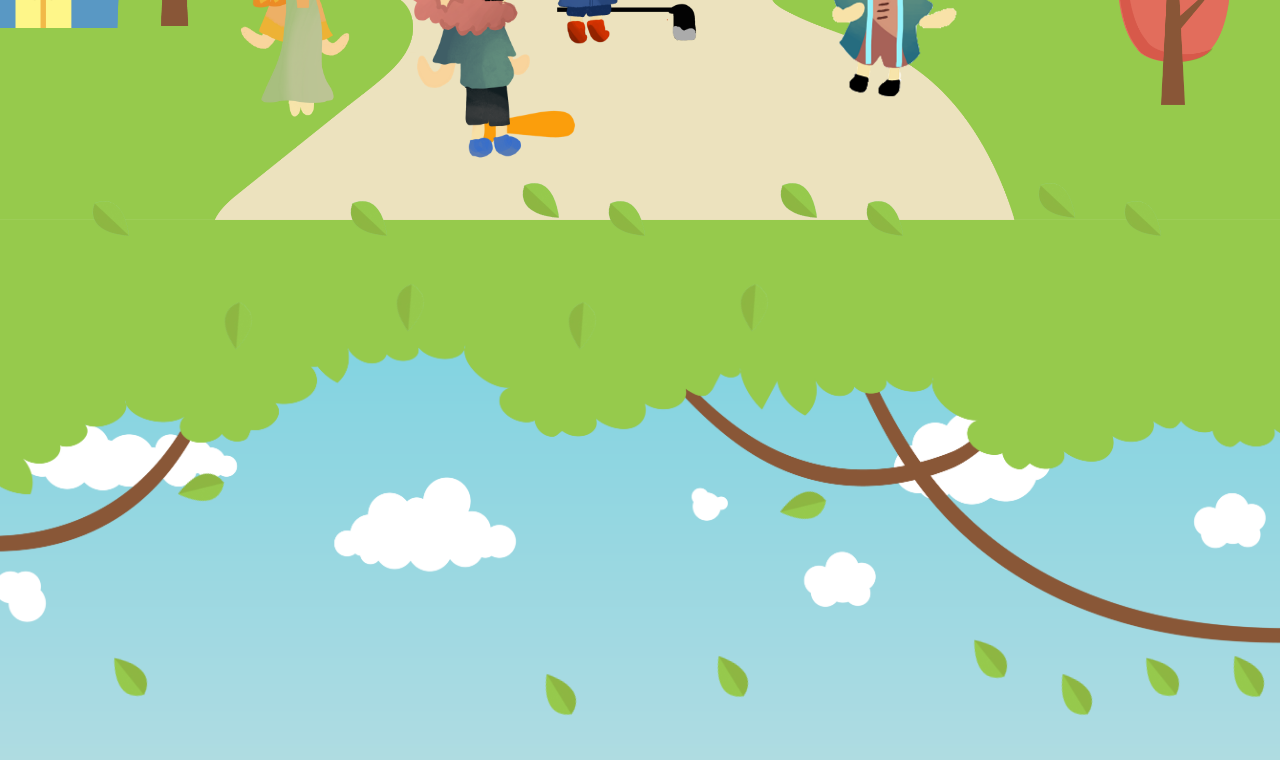
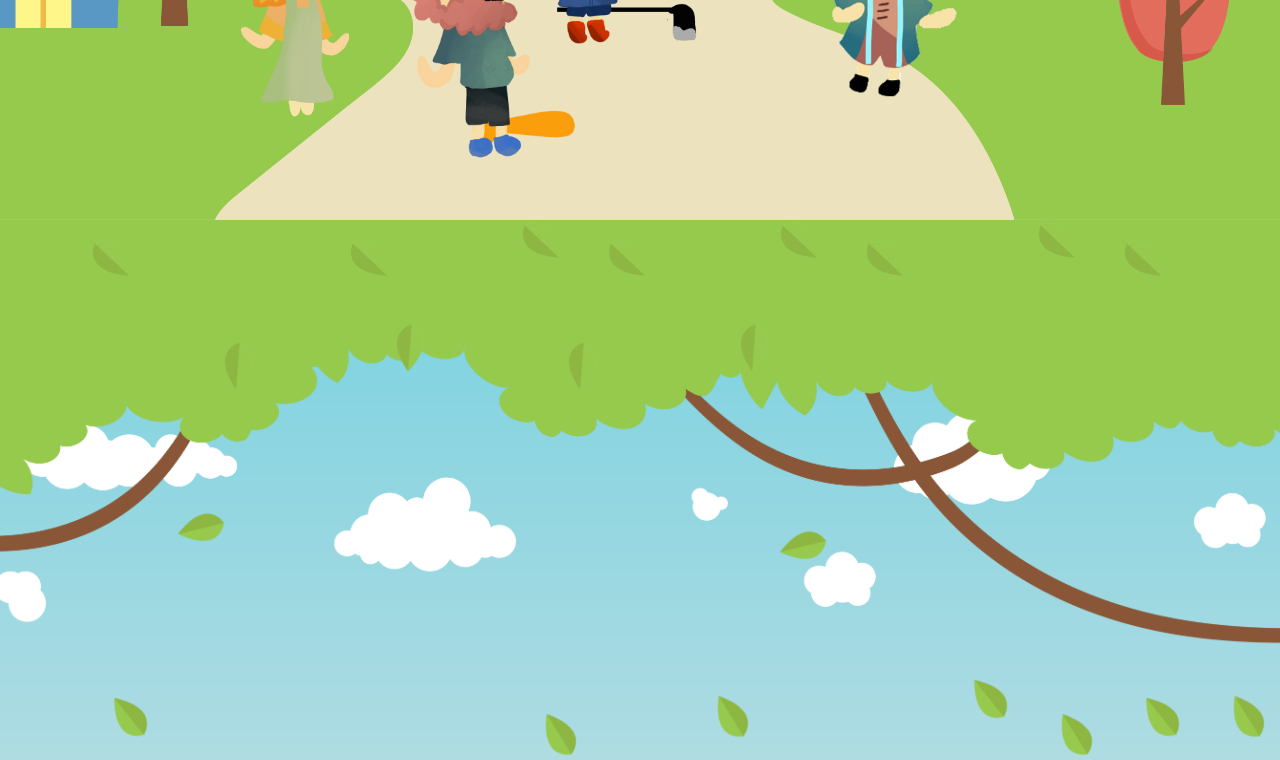
Before and after one commit to Hello-Ermine/helloermine-web-3-shepherdBoy, a React (Create React App) app: page / in a window 1280 px wide. Shown: the part 6180-6940 px from the top of the page. Built offline with nearby package versions, Linux system fonts and the light colour scheme.

Commit message:
update leaves

```diff
--- a/src/index.css
+++ b/src/index.css
@@ -35,7 +35,7 @@ body {
 }
 
 .loader {
-  top: 810%;
+  top: 815%;
   text-align: center;
   z-index: -1;
   position: absolute;
```
